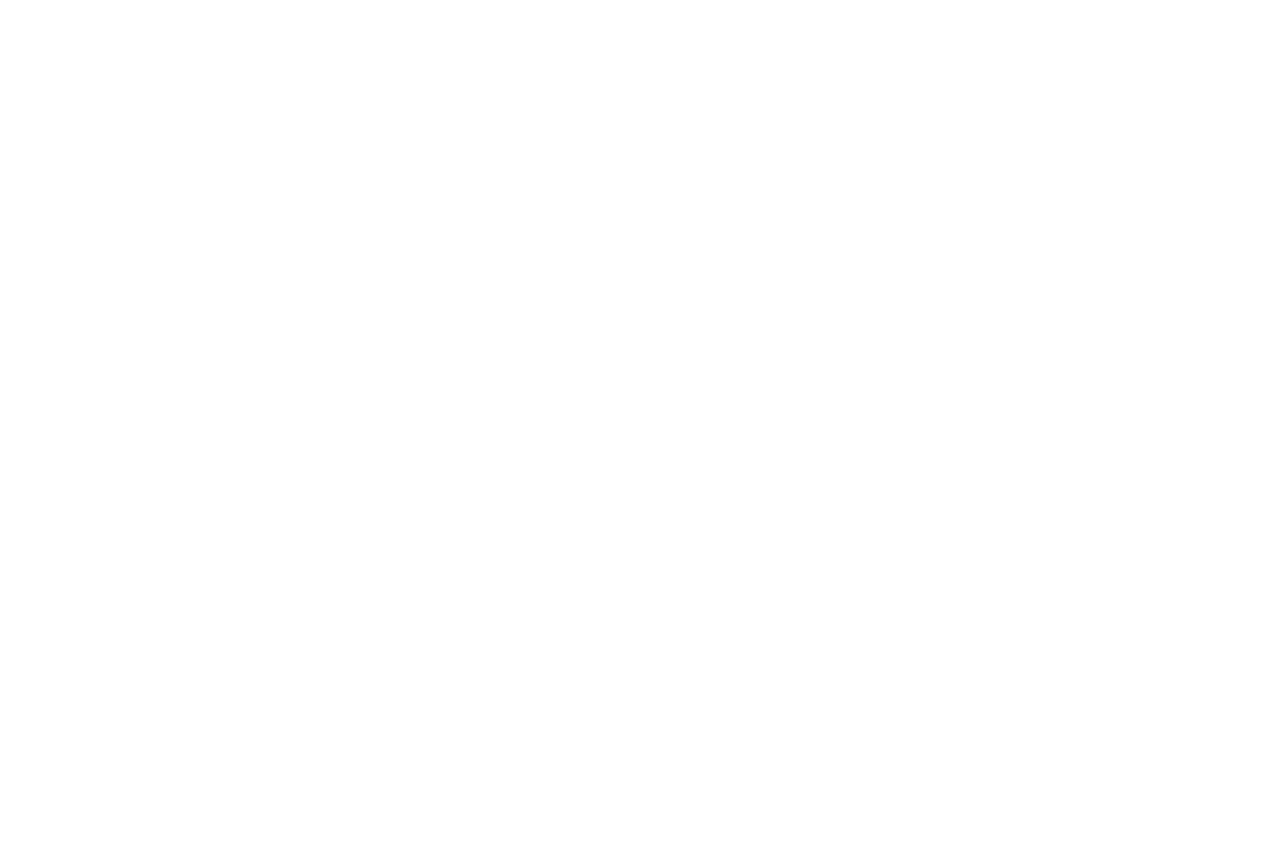
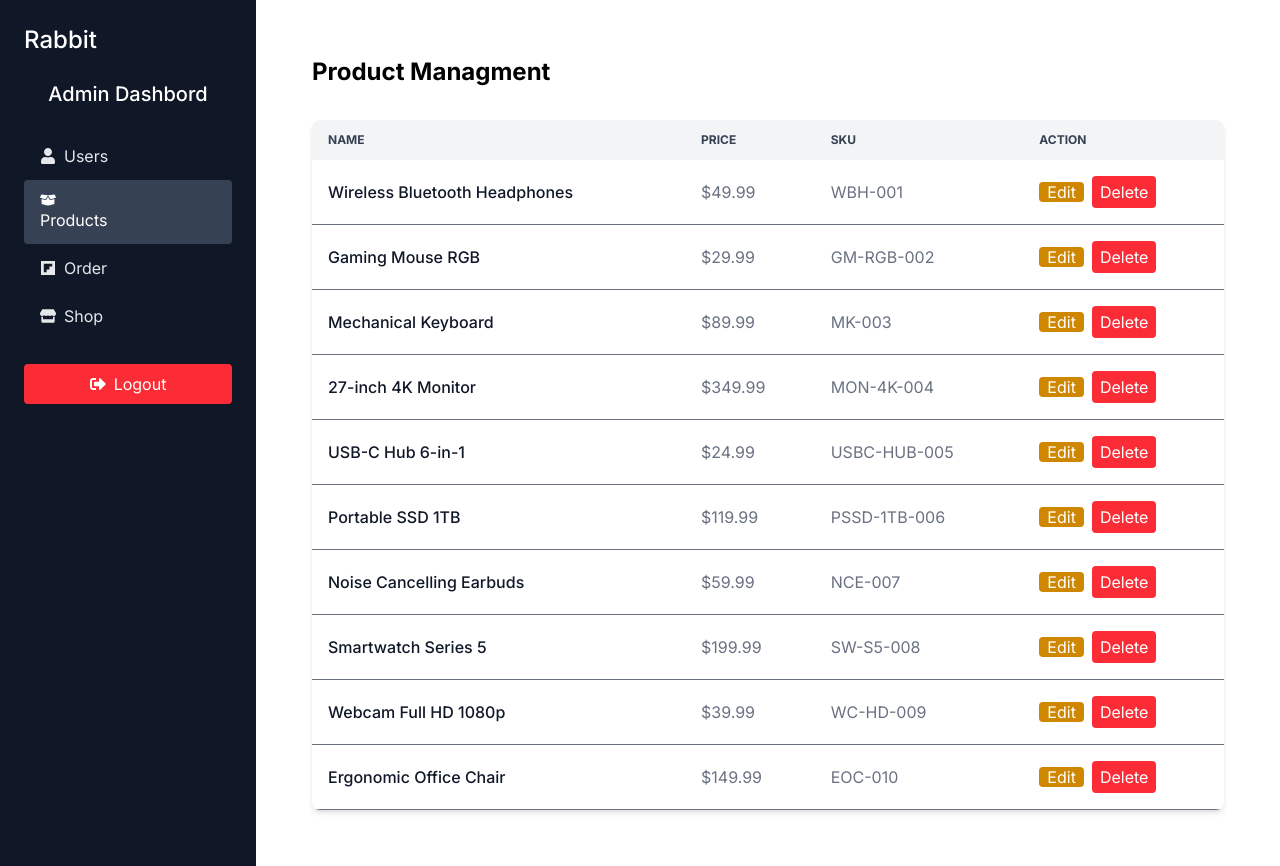
Before and after one commit to ayushghosh-123/E-commerce, a React (Vite) app in the folder frontend/: page /admin/products in a window 1280 px wide. Before the commit this address had no page. Before the commit the page ends 800 px from the top, so only its background shows below. Built offline with nearby package versions, Linux system fonts and the light colour scheme.

Commit message:
update done

```diff
--- a/frontend/package.json
+++ b/frontend/package.json
@@ -30,6 +30,6 @@
     "eslint-plugin-react-hooks": "^5.2.0",
     "eslint-plugin-react-refresh": "^0.4.20",
     "globals": "^16.2.0",
-    "vite": "^7.0.5"
+    "vite": "^7.0.0"
   }
 }
--- a/frontend/src/App.jsx
+++ b/frontend/src/App.jsx
@@ -22,6 +22,8 @@
 import { CartProvider } from "./Context/CardContext.jsx"; // Provides shopping cart context
 import AdminHome from "./Pages/AdminHome.jsx";
 import Usermanagment from "./Component/Admin/Usermanagment.jsx";
+import ProductManagment from "./Component/Admin/ProductManagment.jsx";
+import EditProductPage from "./Component/Admin/EditProductPage.jsx";
 
 // Main App component
 function App() {
@@ -54,6 +56,8 @@
             {/* Admin-specific sub-routes go here */}
             <Route index element={<AdminHome/>} />
              <Route path='users' element={<Usermanagment/>} />
+             <Route path='products' element={<ProductManagment/>} />
+             <Route path='products/:id/edit' element={<EditProductPage/>} />
           </Route>
         </Routes>
       </BrowserRouter>
--- /dev/null
+++ b/frontend/src/Component/Admin/EditProductPage.jsx
@@ -0,0 +1,94 @@
+import React, { useState } from 'react'
+
+const EditProductPage = () => {
+
+    const [productsData, setproductsData] = useState({
+        name:"",
+        description:"",
+        price: 0,
+        countInstock: 0,
+        sku: "",
+        category: "",
+        brand: "",
+        size:[],
+        colors: [],
+        collection: "",
+        material: "",
+        gender:"",
+        images:[{
+            url: "https://picsum.photos.150?random=1"
+        },
+        {
+            url: "https://picsum.photos.150?random=1"
+        }
+        ]
+    })
+
+    const handleChange = (e) =>{
+        const {name, value} = e.target;
+        setproductsData((preData) =>({
+          ...preData,
+          [Data]: value
+        }))
+    }
+  return (
+    <div className='max-w-5xl mx-auto p-6 shadow-md rounded-md'>
+      <h2 className='text-3xl font-bold mb-6'>Edit Product</h2>
+      <form >
+        {/* Name  */}
+        <div className="mb-6">
+          <label className='block font-semibold mb-2'>Product Name</label>
+          <input type="text" name='name' value={productsData.name} onChange={handleChange} className='w-full border border-gray-300 rounded-md p-2' required/>
+        </div>
+
+        {/* Description */}
+         <div className="mb-6">
+          <label className='block font-semibold mb-2'>Product Name</label>
+          <textarea name="description" value={productsData.description} className='w-full border border-gray-300 rounded-md p-2' rows={4} required></textarea>
+        </div>
+
+        {/* Price */}
+        <div className="mb-6">
+          <label className='block font-semibold mb-2'>Price</label>
+         <input type="text" name='name' value={productsData.price} onChange={handleChange} className='w-full border border-gray-300 rounded-md p-2' required/>
+        </div>
+
+        {/* Count In stack */}
+         <div className="mb-6">
+          <label className='block font-semibold mb-2'>Count in stock</label>
+         <input type="number" name='countInstock' value={productsData.countInstock} onChange={handleChange} className='w-full border border-gray-300 rounded-md p-2' required/>
+        </div>
+
+        {/* sku */}
+        <div className="mb-6">
+          <label className='block font-semibold mb-2'>SKU</label>
+         <input type="text" name='sku' value={productsData.sku} onChange={handleChange} className='w-full border border-gray-300 rounded-md p-2' required/>
+        </div>
+
+      {/* sizes */}
+        <div className="mb-6">
+          <label className='block font-semibold mb-2'>Sizes (coma-separated)</label>
+         <input type="text" name='sizes' value={productsData.size.join(",")} onChange={handleChange} onChangeCapture={(e)=>{
+          setproductsData({
+            ...productsData,
+            sizes: e.target.value.split(',').map((size)=>size.trim())
+          })
+         }} className='w-full border border-gray-300 rounded-md p-2' required/>
+        </div>
+
+        {/* colors */}
+        <div className="mb-6">
+          <label className='block font-semibold mb-2'>Colors (coma-separated)</label>
+         <input type="text" name='colors' value={productsData.size.join(",")} onChange={handleChange} onChangeCapture={(e)=>{
+          setproductsData({
+            ...productsData,
+            sizes: e.target.value.split(',').map((size)=>size.trim())
+          })
+         }} className='w-full border border-gray-300 rounded-md p-2' required/>
+        </div>
+      </form>
+    </div>
+  )
+}
+
+export default EditProductPage
--- /dev/null
+++ b/frontend/src/Component/Admin/ProductManagment.jsx
@@ -0,0 +1,109 @@
+import React from 'react'
+import { Link } from 'react-router-dom'
+
+const ProductManagment = () => {
+
+    const products = [
+  {
+    "_id": "1",
+    "name": "Wireless Bluetooth Headphones",
+    "price": 49.99,
+    "sku": "WBH-001"
+  },
+  {
+    "_id": "2",
+    "name": "Gaming Mouse RGB",
+    "price": 29.99,
+    "sku": "GM-RGB-002"
+  },
+  {
+    "_id": "3",
+    "name": "Mechanical Keyboard",
+    "price": 89.99,
+    "sku": "MK-003"
+  },
+  {
+    "_id": "4",
+    "name": "27-inch 4K Monitor",
+    "price": 349.99,
+    "sku": "MON-4K-004"
+  },
+  {
+    "_id": "5",
+    "name": "USB-C Hub 6-in-1",
+    "price": 24.99,
+    "sku": "USBC-HUB-005"
+  },
+  {
+    "_id": "6",
+    "name": "Portable SSD 1TB",
+    "price": 119.99,
+    "sku": "PSSD-1TB-006"
+  },
+  {
+    "_id": "7",
+    "name": "Noise Cancelling Earbuds",
+    "price": 59.99,
+    "sku": "NCE-007"
+  },
+  {
+    "_id": "8",
+    "name": "Smartwatch Series 5",
+    "price": 199.99,
+    "sku": "SW-S5-008"
+  },
+  {
+    "_id": "9",
+    "name": "Webcam Full HD 1080p",
+    "price": 39.99,
+    "sku": "WC-HD-009"
+  },
+  {
+    "_id": "10",
+    "name": "Ergonomic Office Chair",
+    "price": 149.99,
+    "sku": "EOC-010"
+  }
+]
+
+const handleDlete = (id) =>{
+    if(window.confirm("Are you sure you want to delete the Products?")){
+        console.log("delete Products with id:", id)
+    }
+}
+
+  return (
+    <div className='max-w-7xl mx-auto p-8'>
+        <h2 className='text-2xl font-bold mb-8'>Product Managment</h2>
+        <div className="overflow-x-auto shadow-md sm:rounded-lg">
+            <table className="min-w-full text-left text-gray-500">
+                <thead className='bg-gray-100 text-xs uppercase text-gray-700'>
+                    <tr>
+                        <th className='py-3 px-4'>Name</th>
+                        <th className='py-3 px-4'>price</th>
+                        <th className='py-3 px-4'>Sku</th>
+                        <th className='py-3 px-4'>Action</th>
+                    </tr>
+                </thead>
+                <tbody>
+                    {products.length > 0 ? (products.map((product)=>(
+                        <tr key={product._id} className='border-b hover:bg-gray-50 cursor-pointer'>
+                            <td className='p-4 font-medium text-gray-900 whitespace-nowrap'>{product.name}</td>
+                            <td className='p-4'>${product.price}</td>
+                            <td className='p-4'>{product.sku}</td>
+                            <td className='p-4'>
+                                <Link to={`/admin/products/${product._id}/edit`} className='bg-yellow-600 text-white px-2 rounded mr-2 hover:bg-yellow-600'>Edit</Link>
+                                <button onClick={()=>handleDlete(product._id)} className='bg-red-500 text-white px-2 py-1 rounded hover:bg-red-600'>Delete</button>
+                            </td>
+                        </tr>
+                    ))): (<tr>
+                        <td colSpan={4} className='p-4 text-center text-gray-500'>No problem founds.</td>
+                         </tr>)}
+                </tbody>
+            </table>
+        </div>
+    </div>
+  )
+}
+
+export default ProductManagment
--- a/frontend/src/Component/Admin/Usermanagment.jsx
+++ b/frontend/src/Component/Admin/Usermanagment.jsx
@@ -1,88 +1,172 @@
-import React, { useState } from 'react'
+import React, { useState } from 'react';
 
 const Usermanagment = () => {
-
-  const users = {
+  // Initial users array
+  const [users, setUsers] = useState([
+    {
+      _id: 1,
       name: "John Doe",
       email: "John@example.com",
-      role: "admin"
+      role: "admin",
+    },
+    {
+      _id: 2,
+      name: "Jane Smith",
+      email: "jane@example.com",
+      role: "customer",
     }
+  ]);
 
-  const [formData, setFormData] = useState(
-    {
+  const [formData, setFormData] = useState({
     name: "",
     email: "",
     password: "",
-      role: "Customer"
-    }
-  )
+    role: "customer",
+  });
 
-  const handleChange = (e) =>{
+  const handleChange = (e) => {
     setFormData({
       ...formData,
-      [e.target.name]: e.target.value
-    })
-  }
+      [e.target.name]: e.target.value,
+    });
+  };
 
-  const handleSubmit = (e)=>{
-    e.preventDefault()
-    console.log(formData)
+  const handleSubmit = (e) => {
+    e.preventDefault();
+    console.log("Form Data Submitted:", formData);
+
+    // Add new user to users array
+    const newUser = {
+      _id: Date.now(), // temporary unique id
+      name: formData.name,
+      email: formData.email,
+      role: formData.role,
+    };
+
+    setUsers([...users, newUser]);
+
+    // Reset form
     setFormData({
       name: "",
       email: "",
-      passsword: "",
-      role: "Customer"
-    })
-  }
+      password: "",
+      role: "customer",
+    });
+  };
 
   return (
     <div className='max-w-7xl mx-auto p-6'>
-      <h2 className="text-2xl font-bold mb-6">User Managment</h2>
-      {/* Add New User From */}
-      <div className="p-6 rounded-lg mb-6">
+      <h2 className="text-2xl font-bold mb-6">User Management</h2>
+
+      {/* Add New User Form */}
+      <div className="p-6 rounded-lg mb-6 ">
         <h3 className="text-lg font-bold mb-4">Add New User</h3>
         <form onSubmit={handleSubmit}>
           <div className="mb-4">
             <label className="block text-gray-700">Name</label>
-            <input type="text" name='name' value={formData.name} onChange={handleChange} className='w-full p-2 border rounded' />
+            <input
+              type="text"
+              name="name"
+              value={formData.name}
+              onChange={handleChange}
+              className="w-full p-2 border rounded"
+              required
+            />
           </div>
           <div className="mb-4">
             <label className="block text-gray-700">Email</label>
-            <input type="email" name='email' value={formData.email} onChange={handleChange} className='w-full p-2 border rounded' />
+            <input
+              type="email"
+              name="email"
+              value={formData.email}
+              onChange={handleChange}
+              className="w-full p-2 border rounded"
+              required
+            />
           </div>
           <div className="mb-4">
             <label className="block text-gray-700">Password</label>
-            <input type="password" name='password' value={formData.password} onChange={handleChange} className='w-full p-2 border rounded' />
+            <input
+              type="password"
+              name="password"
+              value={formData.password}
+              onChange={handleChange}
+              className="w-full p-2 border rounded"
+              required
+            />
           </div>
           <div className="mb-4">
             <label className="block text-gray-700">Role</label>
-           <select name="role" value={formData.role} onChange={handleChange} className='w-full p-2 border rounded'>
+            <select
+              name="role"
+              value={formData.role}
+              onChange={handleChange}
+              className="w-full p-2 border rounded"
+            >
               <option value="customer">Customer</option>
               <option value="admin">Admin</option>
             </select>
           </div>
-           <div className="mb-4">
-              <button type='submit' className='bg-green-500 text-white py-2 px-4 rounded hover:bg-green-600' >Add User</button>
+          <div>
+            <button
+              type="submit"
+              className="bg-green-500 text-white py-2 px-4 rounded hover:bg-green-600"
+            >
+              Add User
+            </button>
           </div>
         </form>
       </div>
 
-      {/* user list Managment */}
+      {/* User List Table */}
       <div className="overflow-x-auto shadow-md sm:rounded-lg">
         <table className="min-w-full text-left text-gray-500">
-          <thead className='bg-gray-100 text-xs uppercase text-gray-700'>
+          <thead className="bg-gray-100 text-xs uppercase text-gray-700">
             <tr>
-              <th className='py-3 px-4'>Name</th>
-              <th className='py-3 px-4'>Email</th>
-              <th className='py-3 px-4'>Role</th>
-              <th className='py-3 px-4'>Action</th>
+              <th className="py-3 px-4">Name</th>
+              <th className="py-3 px-4">Email</th>
+              <th className="py-3 px-4">Role</th>
+              <th className="py-3 px-4">Action</th>
             </tr>
           </thead>
+          <tbody>
+            {users.map((user) => (
+              <tr
+                key={user._id}
+                className="border-b hover:bg-gray-50"
+              >
+                <td className="p-4 font-medium text-gray-900 whitespace-nowrap">
+                  {user.name}
+                </td>
+                <td className="p-4">{user.email}</td>
+                <td className="p-4">{user.role}</td>
+                <td className="p-4">
+                  <button
+                    className="text-red-500 hover:underline"
+                    onClick={() =>
+                      setUsers(users.filter((u) => u._id !== user._id))
+                    }
+                  >
+                    Delete
+                  </button>
+                </td>
+              </tr>
+            ))}
+            {users.length === 0 && (
+              <tr>
+                <td
+                  colSpan="4"
+                  className="text-center text-gray-500 py-4"
+                >
+                  No users found.
+                </td>
+              </tr>
+            )}
+          </tbody>
         </table>
       </div>
     </div>
+  );
+};
 
-  )
-}
-
-export default Usermanagment
+export default Usermanagment;
```
Also changed, not shown: 2 other files (tests, documents, lock files or other folders). Lines whose indentation alone changed are shown as unchanged.
